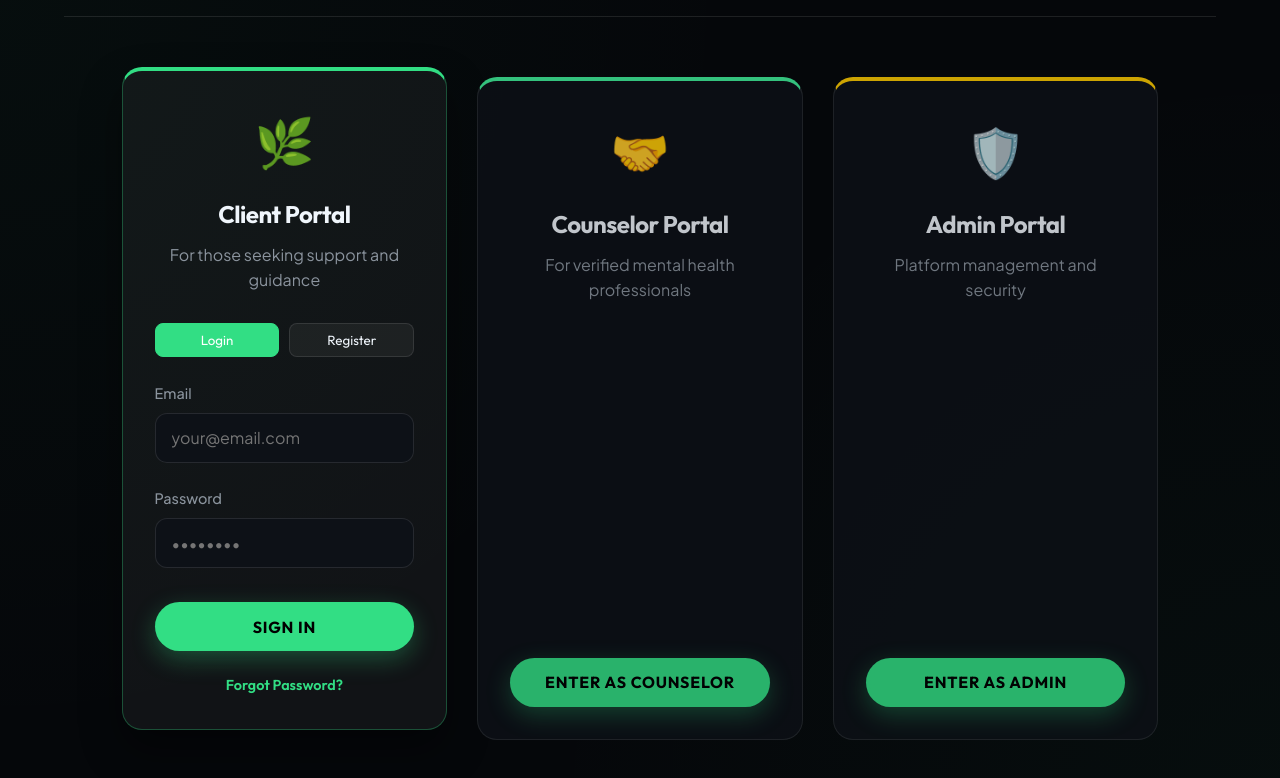
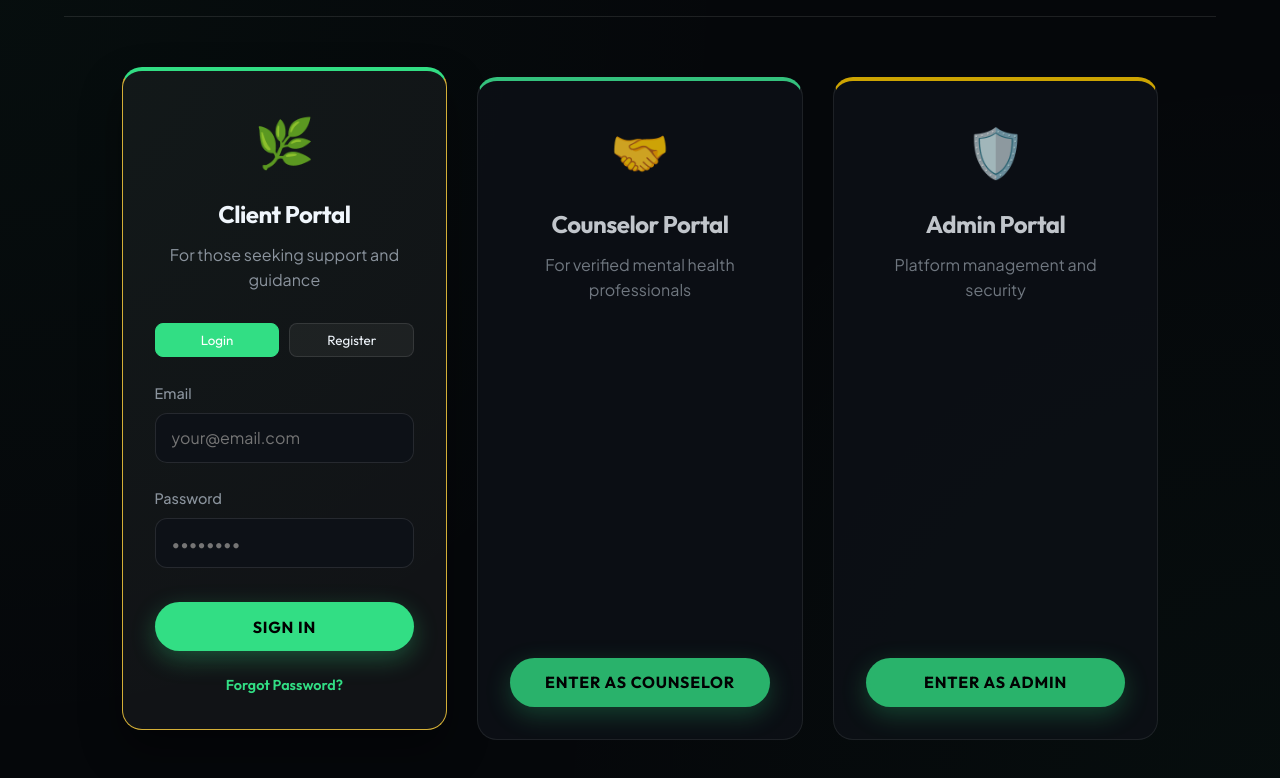
Before and after one commit to Imashi-Sandeepika/Counseling-web-app, a React (Vite) app in the folder frontend-react/: page / in a window 1280 px wide. In both pictures the pointer is over the element 284 px from the left and 398 px from the top of the page. Shown: the top 778 px of the page. Built offline with nearby package versions, Linux system fonts and the light colour scheme; no server answers.

Commit message:
client basic ok

```diff
--- a/frontend-react/src/index.css
+++ b/frontend-react/src/index.css
@@ -14,6 +14,10 @@
   --accent: #32de84;
   --accent-glow: rgba(50, 222, 132, 0.15);
   --accent-soft: rgba(50, 222, 132, 0.1);
+
+  /* Gold Minimum Accent */
+  --gold: #d4af37;
+  --gold-glow: rgba(212, 175, 55, 0.2);
 
   --overlay-start: rgba(5, 7, 10, 0.6);
   --overlay-end: rgba(5, 7, 10, 0.8);
@@ -59,6 +63,9 @@
   --shadow-sm: 0 4px 6px rgba(0, 0, 0, 0.04);
   --accent-glow: rgba(50, 222, 132, 0.1);
   --accent-soft: rgba(50, 222, 132, 0.15);
+
+  --gold: #b38b22;
+  --gold-glow: rgba(179, 139, 34, 0.15);
 
   --overlay-start: rgba(255, 255, 255, 0.7);
   --overlay-end: rgba(255, 255, 255, 0.9);
@@ -258,9 +265,9 @@ nav {
 
 .panel:hover,
 .card:hover {
-  border-color: rgba(50, 222, 132, 0.3);
+  border-color: var(--gold);
   transform: translateY(-4px);
-  box-shadow: var(--shadow-lg);
+  box-shadow: 0 20px 40px var(--gold-glow);
 }
 
 /* Background Gradients for Cards */
```
Also changed, not shown: 1 other file (tests, documents, lock files or other folders).
